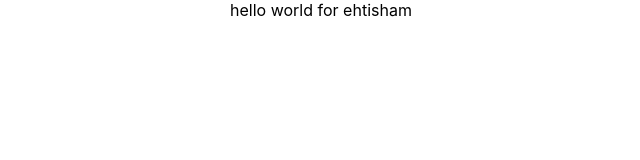
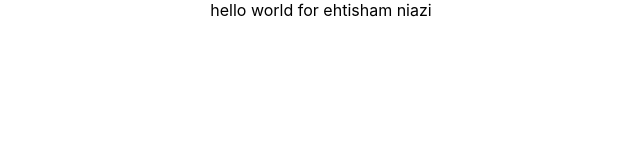
Before and after one commit to Ehtisham32/bootcamp-react-class2, a React (Create React App) app: page / in a window 1280 px wide. Shown: the top 160 px of the page, without its empty margins (319-959 px from the left). Built offline with nearby package versions, Linux system fonts and the light colour scheme.

Commit message:
from niazi

```diff
--- a/src/App.js
+++ b/src/App.js
@@ -5,7 +5,7 @@ import './App.css';
 function App() {
   return (
     <div className="App">
-      hello world for ehtisham
+      hello world for ehtisham niazi
     </div>
   );
 }
```
